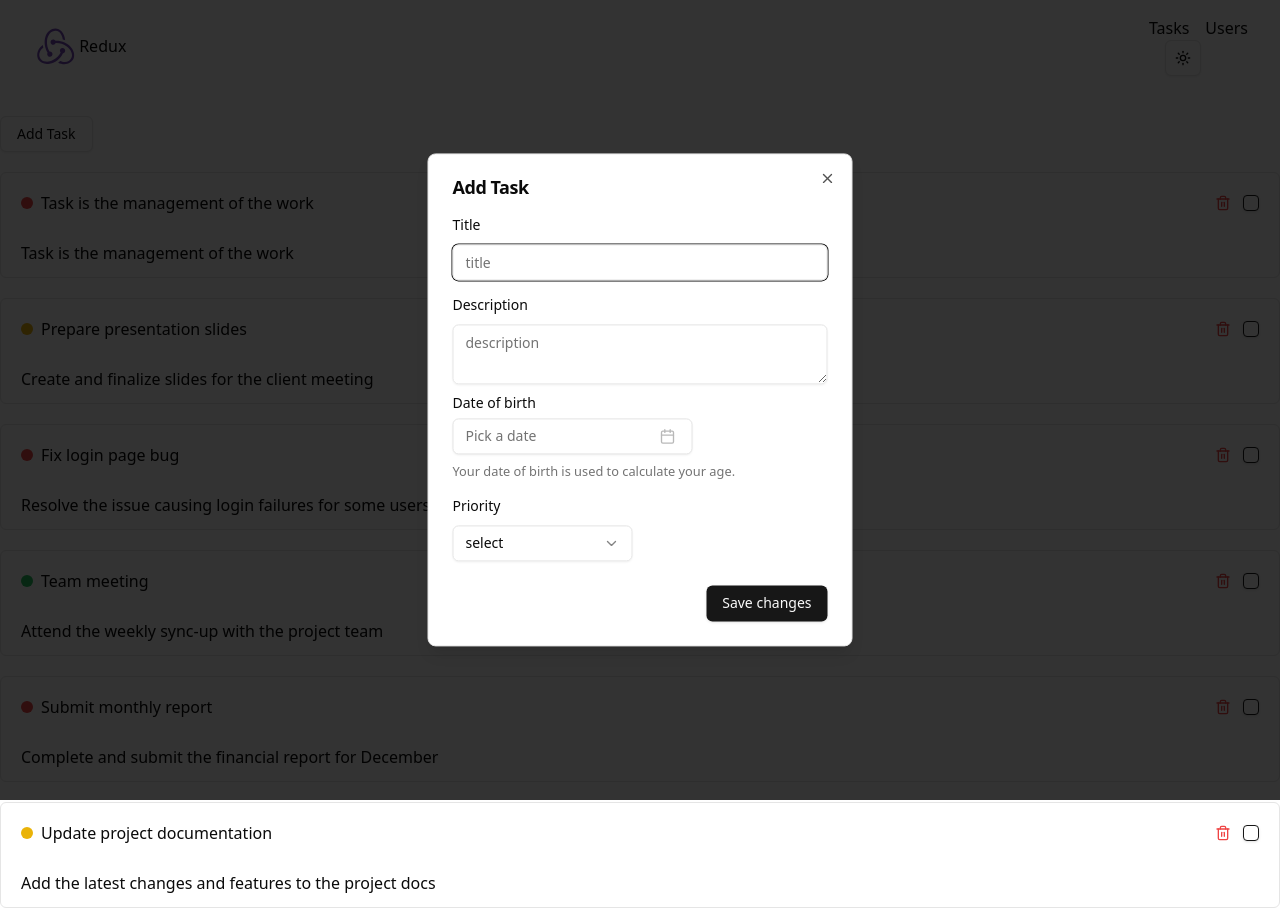
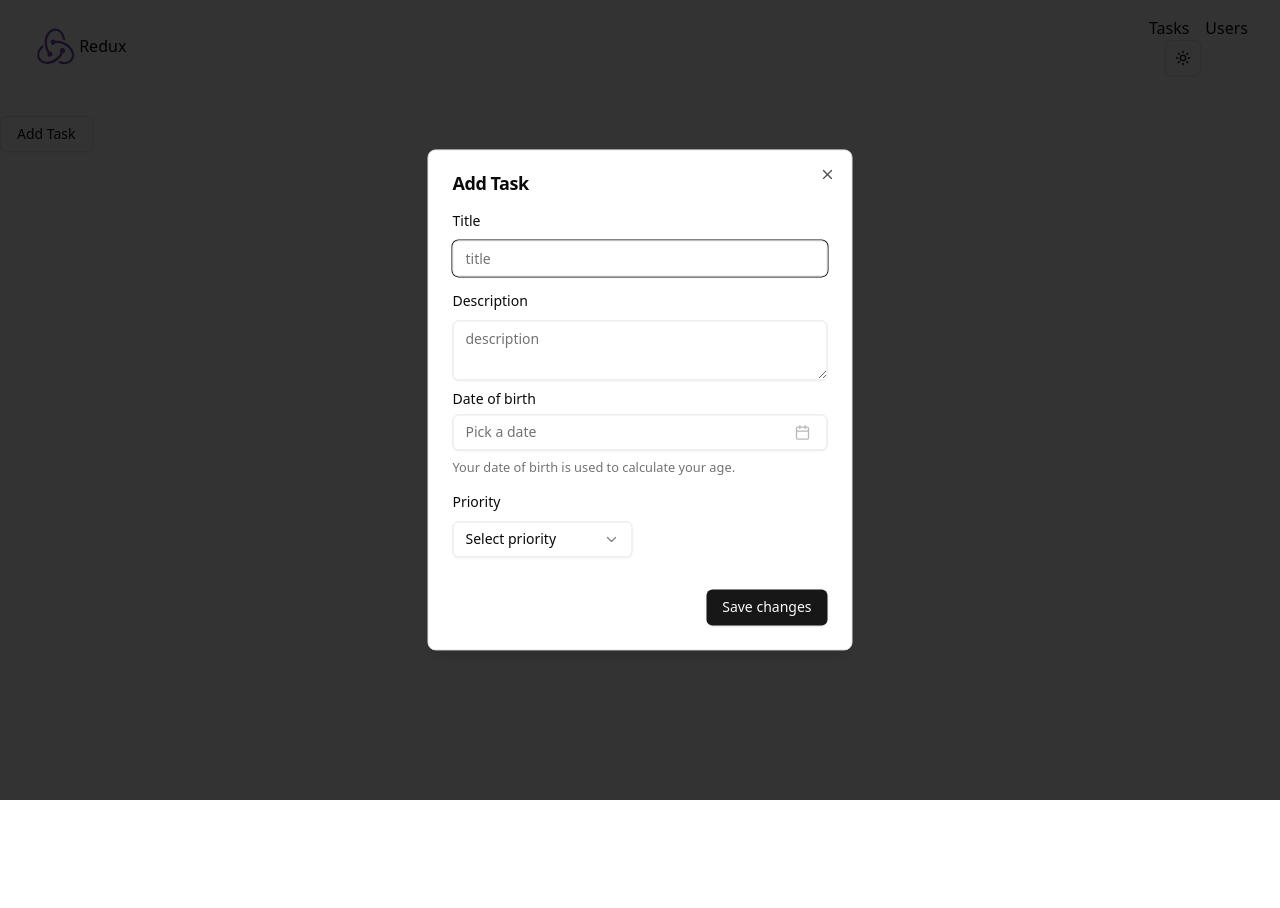
Before and after one commit to Mehebul02/first-redux, a React (Vite) app: page / in a window 1280 px wide. Both pictures are taken after a click on the button "Add Task". After the commit the page ends 800 px from the top, so only its background shows below. Built offline with nearby package versions, Linux system fonts and the light colour scheme.

Commit message:
Task id setup

```diff
--- a/src/components/module/tasks/AddTaskModal.tsx
+++ b/src/components/module/tasks/AddTaskModal.tsx
@@ -23,12 +23,18 @@ import { format } from "date-fns"
 
 import { CalendarIcon } from "lucide-react"
 import { useForm } from "react-hook-form"
+import { useAppDispatch } from "@/redux/hook"
+import { addTask } from "@/redux/features/task/taskSlice"
+// import { useForm } from "react-hook-form"
 
 export function AddTaskModal() {
   const form = useForm()
 
+  const dispatch = useAppDispatch()
+
   const onSubmit = (data) => {
     console.log('Secessfully submit', data)
+    dispatch(addTask(data))
   }
   return (
     <Dialog>
@@ -77,7 +83,7 @@ export function AddTaskModal() {
 
             <FormField
               control={form.control}
-          name="dob"
+              name="dueData"
               render={({ field }) => (
                 <FormItem className="flex flex-col">
                   <FormLabel>Date of birth</FormLabel>
@@ -87,7 +93,7 @@ export function AddTaskModal() {
                         <Button
                           variant={"outline"}
                           className={cn(
-                        "w-[240px] pl-3 text-left font-normal",
+                            " pl-3 text-left font-normal",
                             !field.value && "text-muted-foreground"
                           )}
                         >
@@ -126,27 +132,28 @@ export function AddTaskModal() {
     <FormItem>
       <FormLabel>Priority</FormLabel>
       <FormControl>
-                                        <Select {...field}>
+        <Select
+          onValueChange={field.onChange} // Update the form value
+          value={field.value} // Bind the current form value
+        >
           <SelectTrigger className="w-[180px]">
-                                                <SelectValue placeholder="select" />
+            <SelectValue placeholder="Select priority" />
           </SelectTrigger>
           <SelectContent>
             <SelectItem value="low">Low</SelectItem>
+            <SelectItem value="medium">Medium</SelectItem>
             <SelectItem value="high">High</SelectItem>
-                                                <SelectItem value="medium">Medium</SelectItem>
           </SelectContent>
         </Select>
       </FormControl>
-
       <FormMessage />
     </FormItem>
   )}
 />
+
+
             <DialogFooter>
-
-                        </DialogFooter>
-                        <DialogFooter>
-                            <Button type="submit">Save changes</Button>
+              <Button className="mt-5" type="submit">Save changes</Button>
             </DialogFooter>
           </form>
 
--- a/src/components/module/tasks/TasksCard.tsx
+++ b/src/components/module/tasks/TasksCard.tsx
@@ -15,9 +15,9 @@ const TasksCard = ({ task }: IProps) => {
             <div className="flex justify-between items-center">
                 <div className="flex gap-2 items-center">
                     <div className={cn("size-3 rounded-full bg-green-500",{
-                        'bg-red-500':task.priority === 'High',
-                        'bg-green-500':task.priority === 'Low',
-                        'bg-yellow-500':task.priority === 'Medium',
+                        'bg-red-500':task.priority === 'high',
+                        'bg-green-500':task.priority === 'low',
+                        'bg-yellow-500':task.priority === 'medium',
                     })}>
                     </div>
                         <h1>
--- a/src/redux/features/task/taskSlice.tsx
+++ b/src/redux/features/task/taskSlice.tsx
@@ -1,6 +1,6 @@
 import { RootState } from "@/redux/store";
 import { ITask } from "@/types";
-import { createSlice } from "@reduxjs/toolkit";
+import { createSlice, PayloadAction } from "@reduxjs/toolkit";
 
 
 interface InitialState {
@@ -10,54 +10,54 @@ interface InitialState {
 
 const initialState: InitialState = {
     tasks: [
-        {
-            id: '1',
-            title: 'Task is the management of the work',
-            description: "Task is the management of the work",
-            duaDate: '2025-01-03',
-            isCompleted: false,
-            priority: "High"
-        },
-        {
-            id: '2',
-            title: 'Prepare presentation slides',
-            description: "Create and finalize slides for the client meeting",
-            duaDate: '2025-01-05',
-            isCompleted: false,
-            priority: "Medium"
-        },
-        {
-            id: '3',
-            title: 'Fix login page bug',
-            description: "Resolve the issue causing login failures for some users",
-            duaDate: '2025-01-07',
-            isCompleted: true,
-            priority: "High"
-        },
-        {
-            id: '4',
-            title: 'Team meeting',
-            description: "Attend the weekly sync-up with the project team",
-            duaDate: '2025-01-08',
-            isCompleted: false,
-            priority: "Low"
-        },
-        {
-            id: '5',
-            title: 'Submit monthly report',
-            description: "Complete and submit the financial report for December",
-            duaDate: '2025-01-10',
-            isCompleted: false,
-            priority: "High"
-        },
-        {
-            id: '6',
-            title: 'Update project documentation',
-            description: "Add the latest changes and features to the project docs",
-            duaDate: '2025-01-15',
-            isCompleted: false,
-            priority: "Medium"
-        },
+        // {
+        //     id: '1',
+        //     title: 'Task is the management of the work',
+        //     description: "Task is the management of the work",
+        //     duaDate: '2025-01-03',
+        //     isCompleted: false,
+        //     priority: "High"
+        // },
+        // {
+        //     id: '2',
+        //     title: 'Prepare presentation slides',
+        //     description: "Create and finalize slides for the client meeting",
+        //     duaDate: '2025-01-05',
+        //     isCompleted: false,
+        //     priority: "Medium"
+        // },
+        // {
+        //     id: '3',
+        //     title: 'Fix login page bug',
+        //     description: "Resolve the issue causing login failures for some users",
+        //     duaDate: '2025-01-07',
+        //     isCompleted: true,
+        //     priority: "High"
+        // },
+        // {
+        //     id: '4',
+        //     title: 'Team meeting',
+        //     description: "Attend the weekly sync-up with the project team",
+        //     duaDate: '2025-01-08',
+        //     isCompleted: false,
+        //     priority: "Low"
+        // },
+        // {
+        //     id: '5',
+        //     title: 'Submit monthly report',
+        //     description: "Complete and submit the financial report for December",
+        //     duaDate: '2025-01-10',
+        //     isCompleted: false,
+        //     priority: "High"
+        // },
+        // {
+        //     id: '6',
+        //     title: 'Update project documentation',
+        //     description: "Add the latest changes and features to the project docs",
+        //     duaDate: '2025-01-15',
+        //     isCompleted: false,
+        //     priority: "Medium"
+        // },
     ],
     filter: "High"
 }
@@ -65,7 +65,14 @@ const initialState: InitialState = {
 const taskSlice = createSlice({
     name: 'task',
     initialState,
-    reducers: {}
+    reducers: {
+        addTask: (state, action: PayloadAction<ITask>) => {
+
+            const id = 'dsddsdsf'
+            const taskData = { ...action.payload, id }
+            state.tasks.push(taskData)
+        }
+    }
 })
 
 export const selectTasks = (state: RootState) => {
@@ -76,4 +83,5 @@ export const selectFilter = (state: RootState) => {
     return state.todo.filter
 }
 
+export const { addTask } = taskSlice.actions;
 export default taskSlice.reducer
--- a/src/types.ts
+++ b/src/types.ts
@@ -4,5 +4,5 @@ export interface ITask {
     description: string;
     duaDate: string;
     isCompleted: boolean;
-    priority: "High" | "Medium" | "Low";
+    priority: "high" | "medium" | "low";
 }
```
Lines whose indentation alone changed are shown as unchanged.
